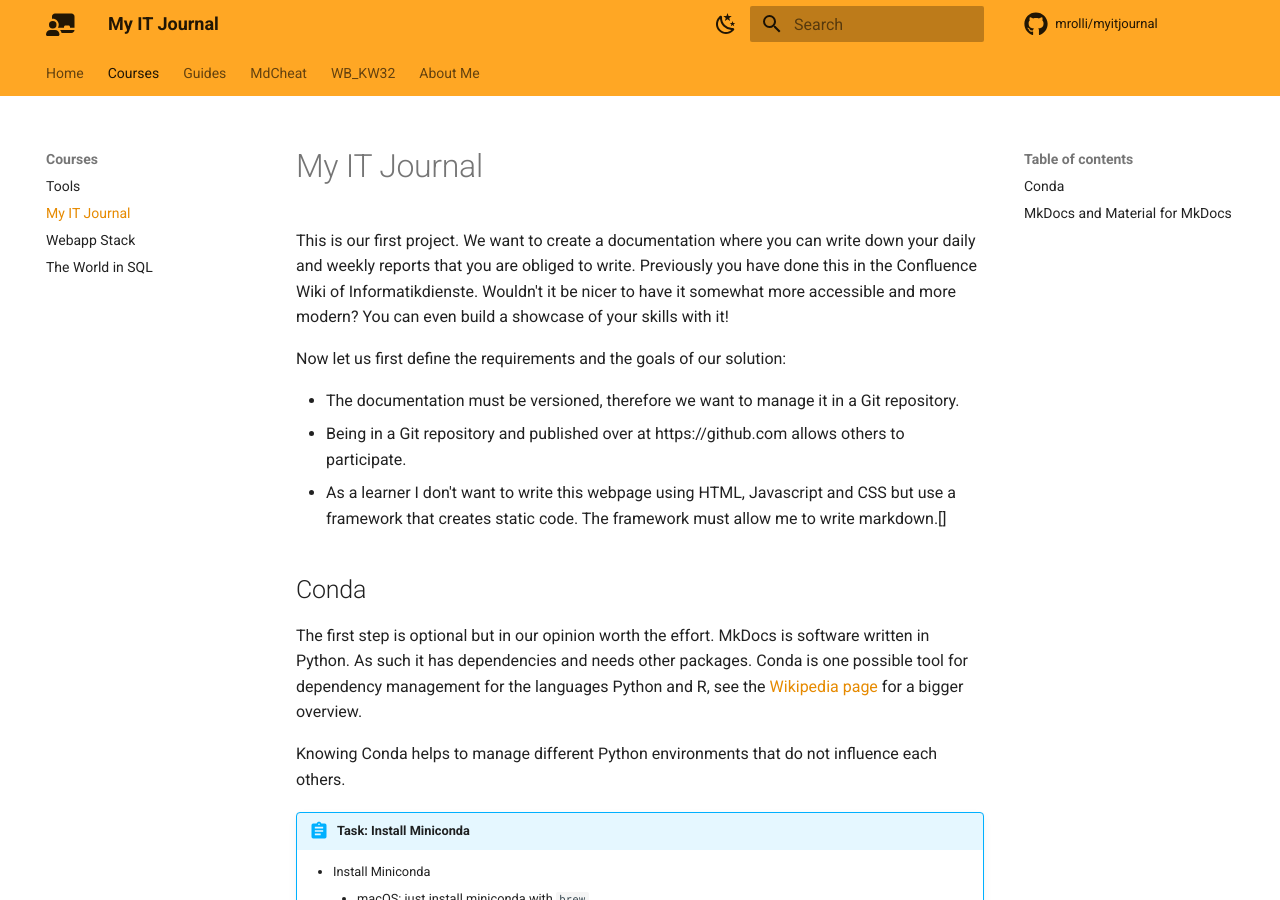
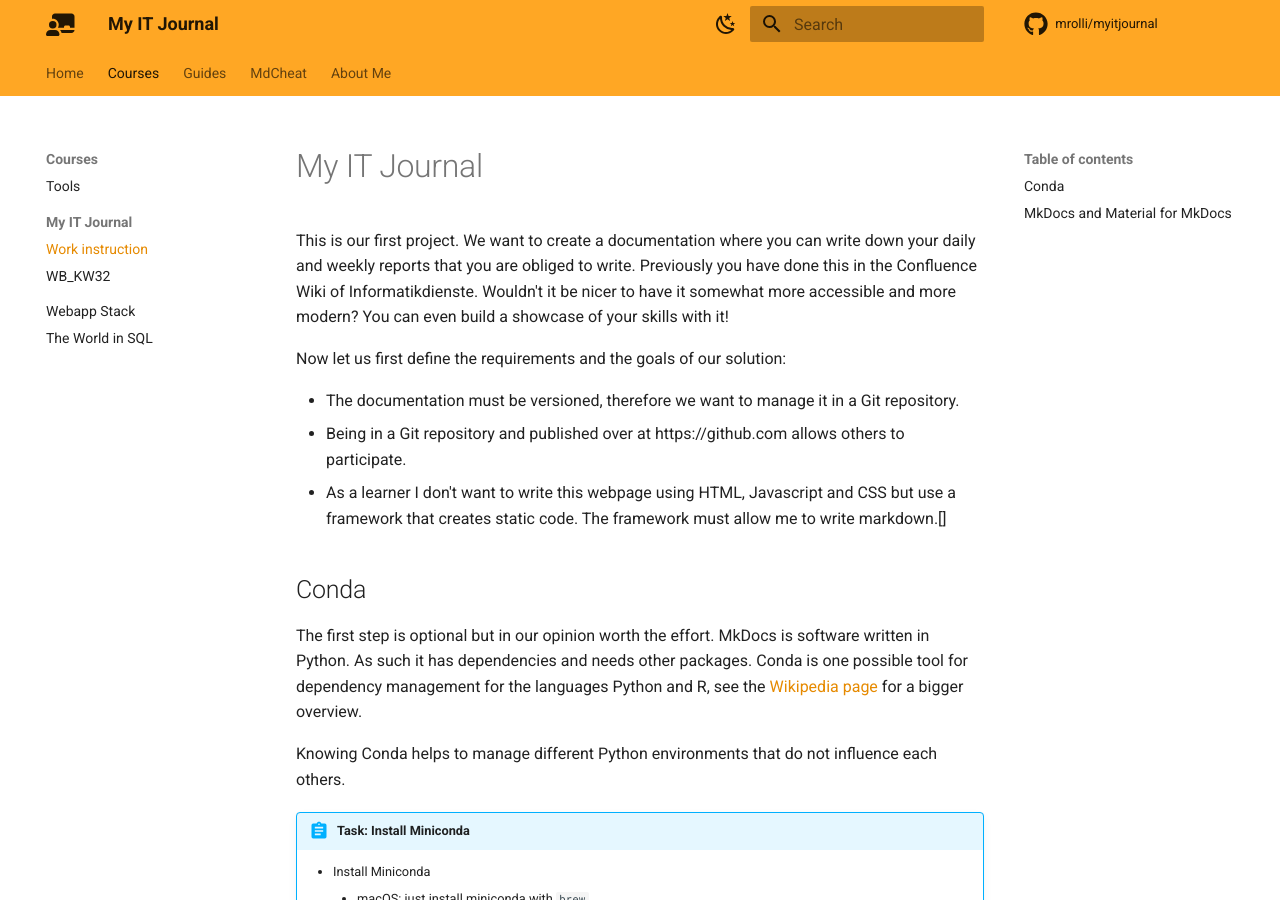
Before and after one commit to mrolli/myitjournal, an MkDocs documentation site: the page built from docs/courses/myitjournal.md, in a window 1280 px wide and 900 px high. Built offline with MkDocs 1.6.1 and Material for MkDocs 9.7.7, drawn with Linux system fonts in a browser that asks for light colours; comment, search, counter and statistics services are not loaded.

Commit message:
Move example weekly report to course

```diff
--- a/mkdocs.yml
+++ b/mkdocs.yml
@@ -8,7 +8,9 @@ nav:
   - "Home": index.md
   - "Courses":
     - "Tools": courses/tools.md
-    - "My IT Journal": courses/myitjournal.md
+    - "My IT Journal":
+      - "Work instruction": courses/myitjournal.md
+      - "WB_KW32": wb_demo.md
     - "Webapp Stack": courses/webappstack.md
     - "The World in SQL": courses/world_in_sql.md
   - "Guides":
@@ -24,7 +26,6 @@ nav:
     - "Vim": guides/vim.md
     - "Miscellaneous": guides/misc.md
   - "MdCheat": mdcheat.md
-  - "WB_KW32": wb_demo.md
   - About Me: about.md
 
 theme:
```
